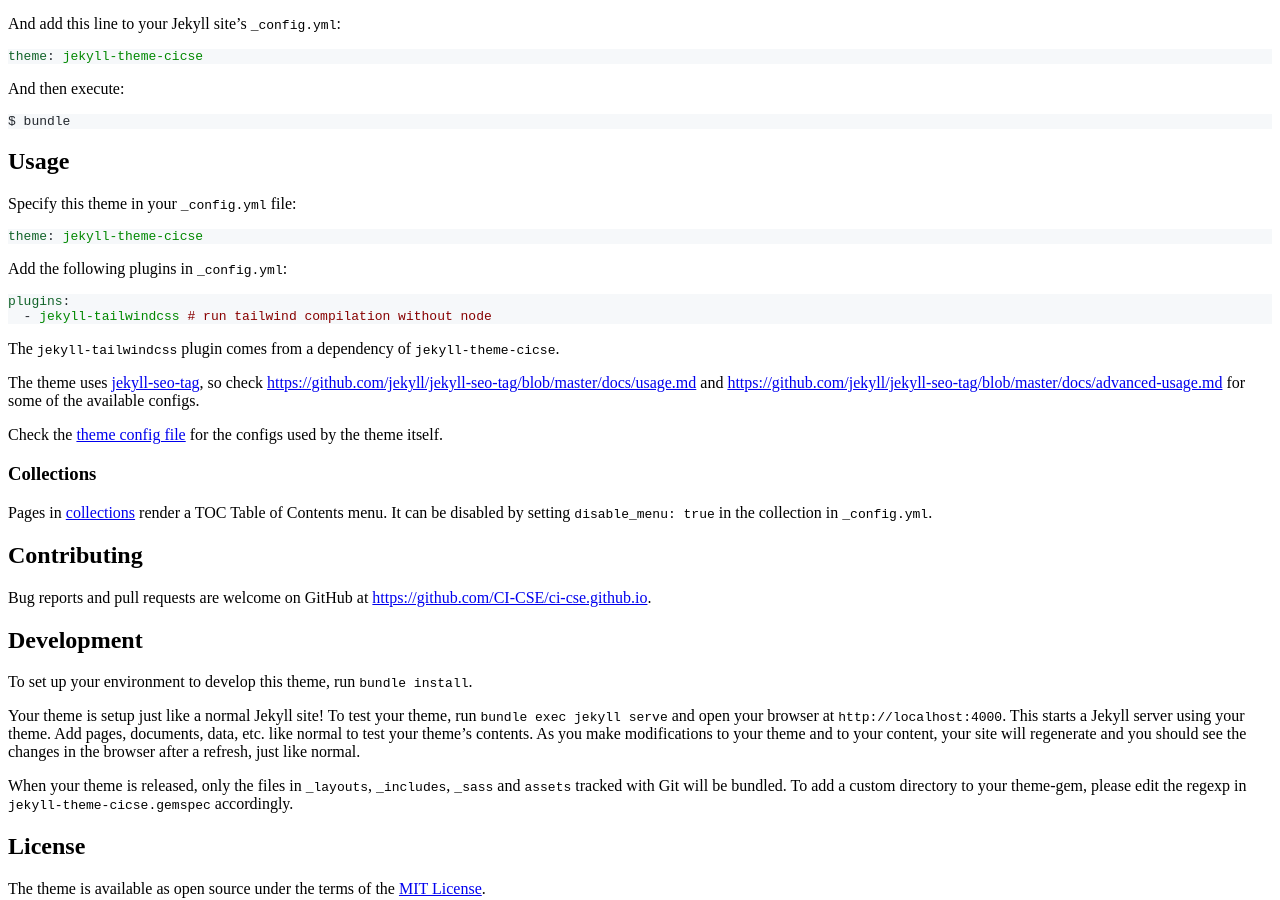
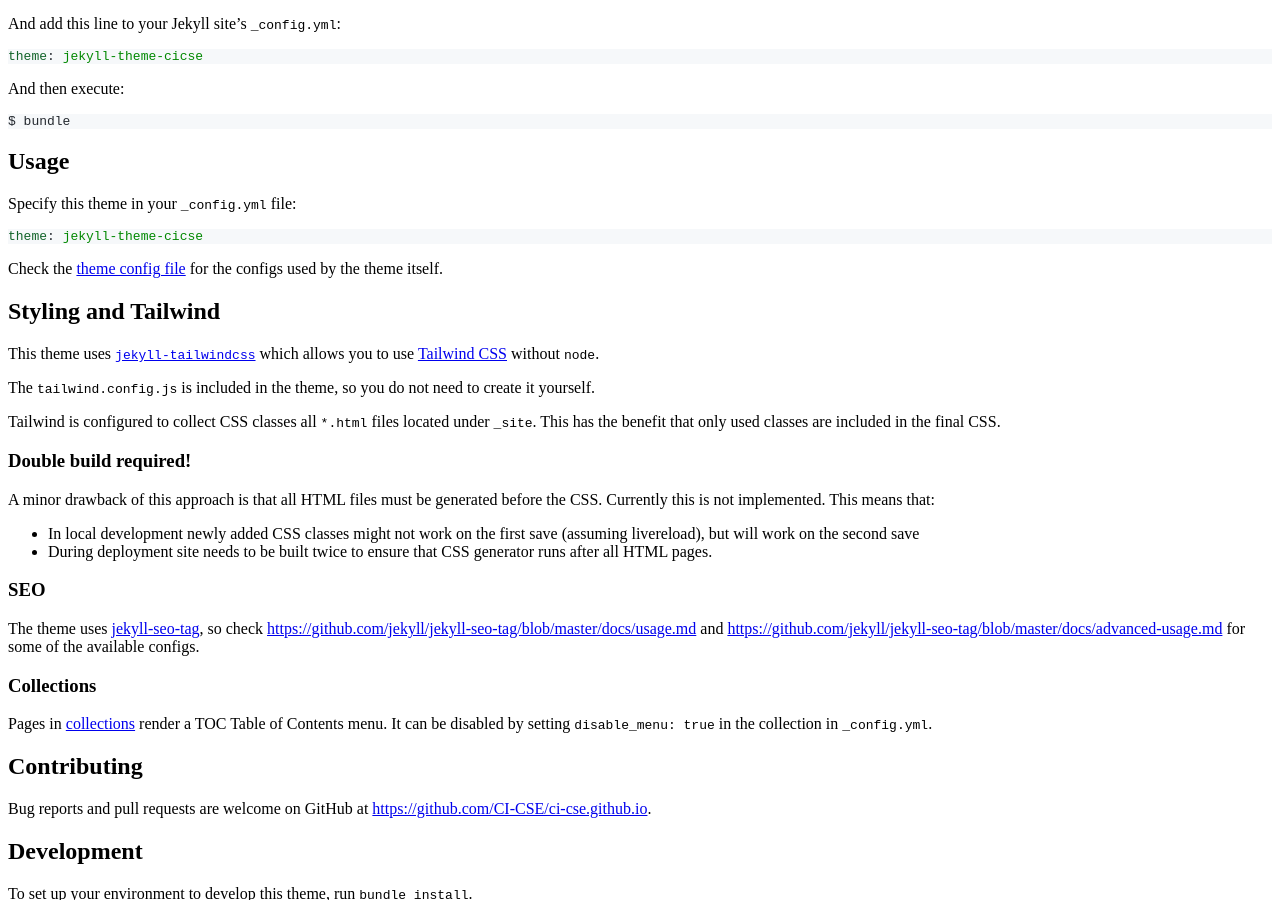
Before and after one commit to CI-CSE/ci-cse.github.io, a Jekyll site: the page built from jekyll-theme-cicse/README.md, in a window 1280 px wide and 900 px high, scrolled down 350 px. Built offline with Jekyll 4.4.1, drawn with Linux system fonts in a browser that asks for light colours; our own code applies the rules of GitHub Pages for plain Markdown files.

Commit message:
Move tailwind plugin import to theme

````diff
--- a/Gemfile
+++ b/Gemfile
@@ -1,3 +1,4 @@
 source 'https://rubygems.org'
 
+gem 'jekyll-tailwindcss', github: 'imustafin/jekyll-tailwindcss', branch: 'config-location'
 gem 'jekyll-theme-cicse', path: "./jekyll-theme-cicse"
--- a/_config.yml
+++ b/_config.yml
@@ -25,9 +25,6 @@
   error_mode: strict
   strict_filters: true
 
-plugins:
-  - jekyll-tailwindcss
-
 postcss:
   cache: false
 
--- a/jekyll-theme-cicse/README.md
+++ b/jekyll-theme-cicse/README.md
@@ -29,21 +29,35 @@
 theme: jekyll-theme-cicse
 ```
 
-Add the following plugins in `_config.yml`:
+Check the [theme config file](./jekyll-theme-cicse/_config.yml) for the configs
+used by the theme itself.
 
-``` yaml
-plugins:
-  - jekyll-tailwindcss # run tailwind compilation without node
-```
-The `jekyll-tailwindcss` plugin comes from a dependency of `jekyll-theme-cicse`.
+## Styling and Tailwind
+This theme uses
+[`jekyll-tailwindcss`](https://github.com/vormwald/jekyll-tailwindcss) which
+allows you to use [Tailwind CSS](https://tailwindcss.com/) without `node`.
+
+The `tailwind.config.js` is included in the theme,
+so you do not need to create it yourself.
+
+Tailwind is configured to collect CSS classes all `*.html` files
+located under `_site`. This has the benefit that only used classes
+are included in the final CSS.
+
+### Double build required!
+A minor drawback of this approach is that all HTML files must be generated
+before the CSS. Currently this is not implemented. This means that:
+* In local development newly added CSS classes might not work on the first save
+  (assuming livereload), but will work on the second save
+* During deployment site needs to be built twice to ensure that CSS generator
+  runs after all HTML pages.
+
+### SEO
 
 The theme uses [jekyll-seo-tag](https://github.com/jekyll/jekyll-seo-tag),
 so check <https://github.com/jekyll/jekyll-seo-tag/blob/master/docs/usage.md>
 and <https://github.com/jekyll/jekyll-seo-tag/blob/master/docs/advanced-usage.md>
 for some of the available configs.
-
-Check the [theme config file](./jekyll-theme-cicse/_config.yml) for the configs
-used by the theme itself.
 
 ### Collections
 Pages in [collections](https://jekyllrb.com/docs/collections/) render a TOC Table of Contents menu. It can be disabled
--- a/jekyll-theme-cicse/_config.yml
+++ b/jekyll-theme-cicse/_config.yml
@@ -10,3 +10,11 @@
   # * link - local path. It will be passed to the `relative_url` filter
   # * title - text of the link
   nav_links: []
+
+
+tailwindcss:
+  config: 'gem:jekyll-theme-cicse/tailwind.config.js'
+
+gem_resolver:
+  transform:
+    - tailwind.config
````
Also changed, not shown: Gemfile.lock, jekyll-theme-cicse/CHANGELOG.md, jekyll-theme-cicse/jekyll-theme-cicse.gemspec, jekyll-theme-cicse/tailwind.config.js (renamed from tailwind.config.js).
